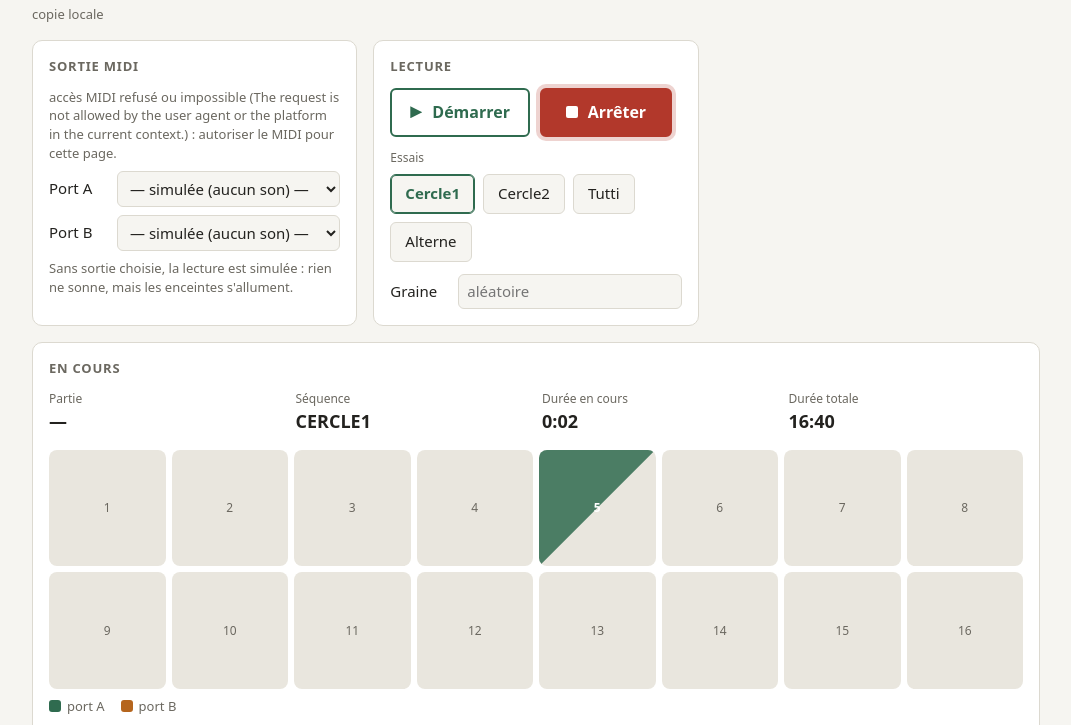
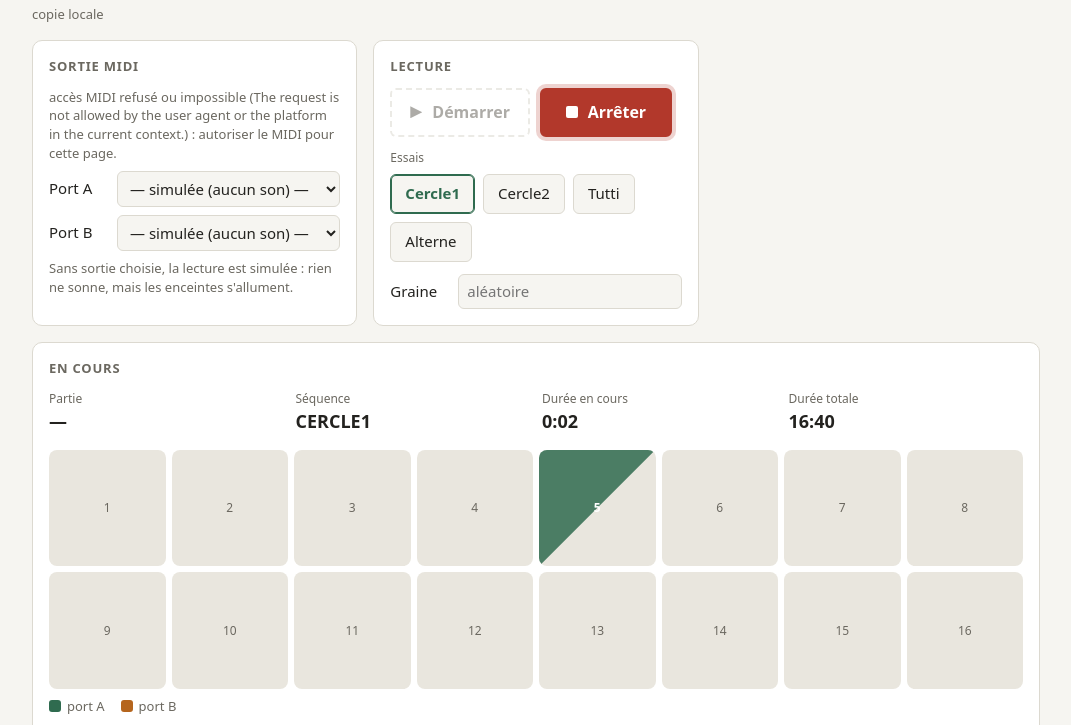
Before and after one commit to grame-cncm/animots-web, a website with bundled scripts: page ui/index.html in a window 1280 px wide. Both pictures are taken after a click on the button "Cercle1". Shown: the part 55-780 px from the top of the page, without its empty margins (104-1175 px from the left). Built offline with nearby package versions, Linux system fonts and the light colour scheme.

Commit message:
Lecteur : une seule règle pour Démarrer, Arrêter et les essais
Pendant un essai, Démarrer restait utilisable avec un contour vert, ce qui
brouillait la lecture des boutons. Désormais : quand rien ne joue, seul Démarrer
est utilisable ; dès que quelque chose joue (installation ou essai), seul Arrêter
l'est, et Démarrer est grisé. Pendant l'installation, les essais sont grisés aussi
(un essai l'arrêtait sans le dire) ; pendant un essai, l'essai qui joue est marqué
et les autres restent utilisables, pour passer de l'un à l'autre.

Co-Authored-By: Claude Opus 5.5 <noreply@anthropic.com>

```diff
--- a/ui/app.js
+++ b/ui/app.js
@@ -150,11 +150,12 @@ let currentEssai = '';
 
 /**
  * Montre l'état du lecteur : ligne d'état, et boutons de lecture utilisables ou non.
- * - À l'arrêt : Démarrer est le bouton principal, Arrêter est grisé.
- * - Installation en cours : Démarrer est grisé (et dit « En cours »), Arrêter devient le bouton
- *   principal, en rouge.
- * - Essai en cours : Arrêter est principal ; Démarrer reste utilisable (il remplace l'essai par
- *   l'installation), et le bouton de l'essai qui joue est marqué.
+ * Une seule règle : quand rien ne joue, Démarrer est le seul bouton de lecture utilisable ; dès
+ * que quelque chose joue (installation ou essai), c'est Arrêter, en rouge, et Démarrer est grisé.
+ * - Installation en cours : Démarrer dit « En cours », et les essais sont grisés aussi (un essai
+ *   arrêterait l'installation sans le dire).
+ * - Essai en cours : le bouton de l'essai qui joue est marqué ; les autres essais restent
+ *   utilisables, pour passer de l'un à l'autre.
  * Le focus clavier passe au bouton qui devient utilisable quand celui qui l'avait est grisé.
  * @param {'arrêt'|'boucle'|'unique'} state
  * @returns {void}
@@ -166,7 +167,7 @@ function showState(state) {
   const start = /** @type {HTMLButtonElement} */ ($('demarrer'));
   const stop = /** @type {HTMLButtonElement} */ ($('arreter'));
   const focused = document.activeElement;
-  start.disabled = state === 'boucle';
+  start.disabled = state !== 'arrêt';
   stop.disabled = state === 'arrêt';
   /** @type {HTMLElement} */ (start.querySelector('.libelle')).textContent = state === 'boucle' ? 'En cours' : 'Démarrer';
   if (focused === start && start.disabled) stop.focus();
@@ -174,6 +175,7 @@ function showState(state) {
   if (state !== 'unique') currentEssai = '';
   for (const b of document.querySelectorAll('[data-essai]')) {
     b.setAttribute('aria-pressed', String(state === 'unique' && /** @type {HTMLElement} */ (b).dataset.essai === currentEssai));
+    /** @type {HTMLButtonElement} */ (b).disabled = state === 'boucle';
   }
 }
 /** Heure du dernier battement de l'ordonnanceur : un battement qui s'arrête trahit un Worker mort. */
--- a/ui/style.css
+++ b/ui/style.css
@@ -75,7 +75,7 @@ select, input { width: 100%; padding: 6px 8px; border: 1px solid var(--bord); bo
 button { padding: 8px 14px; border: 1px solid var(--bord); border-radius: 6px; background: var(--fond); cursor: pointer; }
 button:hover:not(:disabled) { border-color: var(--doux); }
 button:focus-visible { outline: 2px solid var(--accent); outline-offset: 2px; }
-button:disabled { cursor: not-allowed; }
+button:disabled { cursor: not-allowed; opacity: .45; }
 
 /* Démarrer / Arrêter : le bouton utilisable est plein et coloré, l'autre est estompé.
    L'état vient de #commandes[data-etat], fixé par app.js (showState). */
@@ -100,8 +100,6 @@ button:disabled { cursor: not-allowed; }
 }
 .commande:not(:disabled):hover { filter: brightness(1.08); }
 .commande:not(:disabled):active { transform: translateY(1px); }
-/* pendant un essai, Démarrer reste possible mais secondaire : contour vert au lieu d'un fond plein */
-.commandes[data-etat="unique"] .demarrer { background: transparent; color: var(--accent); }
 /* installation en cours : Démarrer, grisé, dit « En cours » avec un voyant qui pulse */
 .commandes[data-etat="boucle"] .demarrer .icone { clip-path: none; border-radius: 50%; background: var(--accent); opacity: 1; animation: pulsation 1.6s ease-in-out infinite; }
 .commandes[data-etat="boucle"] .demarrer:disabled { opacity: .8; color: var(--accent); border-color: var(--accent); }
```
